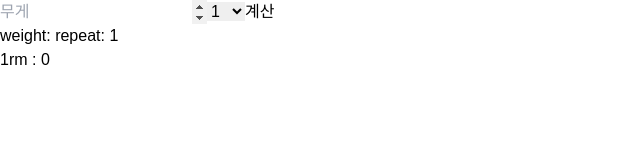
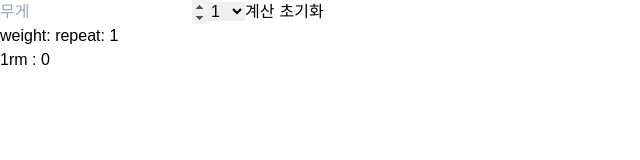
Before and after one commit to dlsxjzld/OneRmCalculator, a React (Vite) app: page / in a window 1280 px wide. Shown: the top 160 px of the page, without its empty margins (0-640 px from the left). Built offline with nearby package versions, Linux system fonts and the light colour scheme.

Commit message:
[✨feat]: 초기화 기능 추가

```diff
--- a/src/App.tsx
+++ b/src/App.tsx
@@ -37,6 +37,13 @@ function App() {
     setResult([...temp]);
   };
 
+  const handleReset = () => {
+    setOneRm(0);
+    setWeight('');
+    setRepeat(0);
+    setResult([]);
+  };
+
   return (
     <>
       <input
@@ -59,7 +66,11 @@ function App() {
         onClick={handleCalculate}>
         계산
       </button>
-
+      <button
+        type='button'
+        onClick={handleReset}>
+        초기화
+      </button>
       <div>{`weight: ${weight} repeat: ${repeat}`}</div>
       <div>{`1rm : ${oneRm}`}</div>
       {result.map((weight, rep) => (
```
